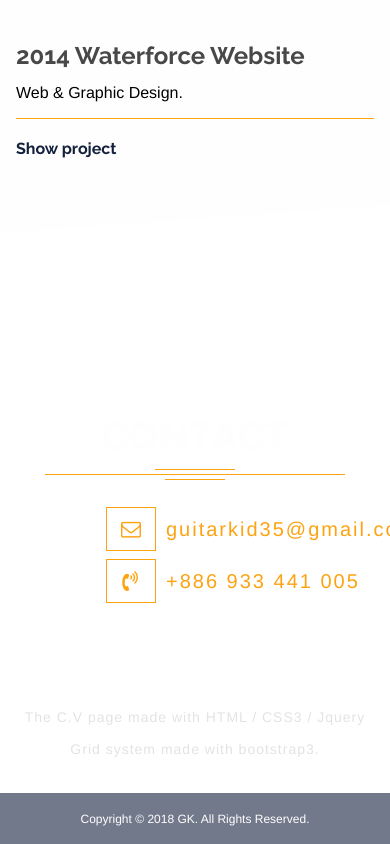
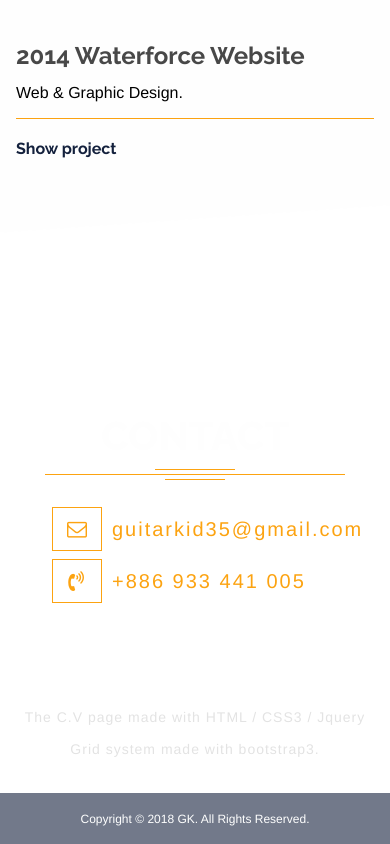
Before and after one commit to guitarkid35/2018-GK, a plain HTML site: page index.html in a window 390 px wide. Shown: the part 4162-5006 px from the top of the page. Drawn offline with Linux system fonts and the light colour scheme.

Commit message:
Update component.css

```diff
--- a/css/component.css
+++ b/css/component.css
@@ -1214,7 +1214,7 @@
 		float:none;
 		padding:10px;
 		margin:0;
-		padding-left: 20%;
+		padding-left: 8%;
 	}
 }
 
```
